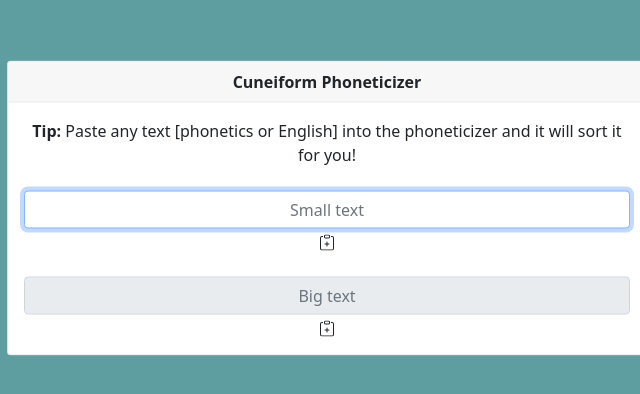
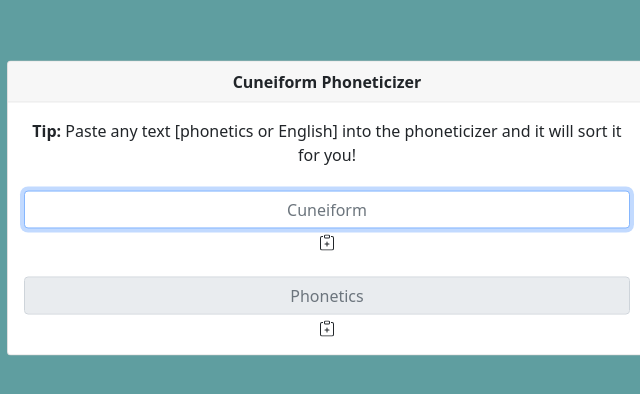
Before and after one commit to hieyou1/cuneiform, a plain HTML site: page index.html in a window 1280 px wide. Shown: the part 192-586 px from the top of the page, 313-953 px from the left. Drawn offline with nearby package versions, Linux system fonts and the light colour scheme.

Commit message:
change placeholders

```diff
--- a/index.html
+++ b/index.html
@@ -49,7 +49,7 @@
             <div><b>Tip: </b>Paste any text [phonetics or English] into the phoneticizer and it will sort it for you!
             </div>
             <br />
-            <input id="cuneiform" class="form-control" placeholder="Small text" autofocus autocomplete="off" autocapitalize="off" />
+            <input id="cuneiform" class="form-control" placeholder="Cuneiform" autofocus autocomplete="off" autocapitalize="off" />
             <svg id="copy-cuneiform" xmlns="http://www.w3.org/2000/svg" width="16" height="16" fill="currentColor" class="bi bi-clipboard-plus" style="cursor: pointer;" viewBox="0 0 16 16">
                 <path fill-rule="evenodd" d="M8 7a.5.5 0 0 1 .5.5V9H10a.5.5 0 0 1 0 1H8.5v1.5a.5.5 0 0 1-1 0V10H6a.5.5 0 0 1 0-1h1.5V7.5A.5.5 0 0 1 8 7z" />
                 <path d="M4 1.5H3a2 2 0 0 0-2 2V14a2 2 0 0 0 2 2h10a2 2 0 0 0 2-2V3.5a2 2 0 0 0-2-2h-1v1h1a1 1 0 0 1 1 1V14a1 1 0 0 1-1 1H3a1 1 0 0 1-1-1V3.5a1 1 0 0 1 1-1h1v-1z" />
@@ -57,7 +57,8 @@
             </svg>
             <br />
             <br />
-            <input id="phonetic" class="form-control" placeholder="Big text" autocapitalize="off" autocomplete="off" disabled readonly />
+            <input id="phonetic" class="form-control" placeholder="Phonetics" autocapitalize="off" autocomplete="off" disabled
+                readonly />
             <svg id="copy-phonetic" xmlns="http://www.w3.org/2000/svg" width="16" height="16" fill="currentColor" class="bi bi-clipboard-plus" style="cursor: pointer;" viewBox="0 0 16 16">
                 <path fill-rule="evenodd" d="M8 7a.5.5 0 0 1 .5.5V9H10a.5.5 0 0 1 0 1H8.5v1.5a.5.5 0 0 1-1 0V10H6a.5.5 0 0 1 0-1h1.5V7.5A.5.5 0 0 1 8 7z" />
                 <path d="M4 1.5H3a2 2 0 0 0-2 2V14a2 2 0 0 0 2 2h10a2 2 0 0 0 2-2V3.5a2 2 0 0 0-2-2h-1v1h1a1 1 0 0 1 1 1V14a1 1 0 0 1-1 1H3a1 1 0 0 1-1-1V3.5a1 1 0 0 1 1-1h1v-1z" />
```
